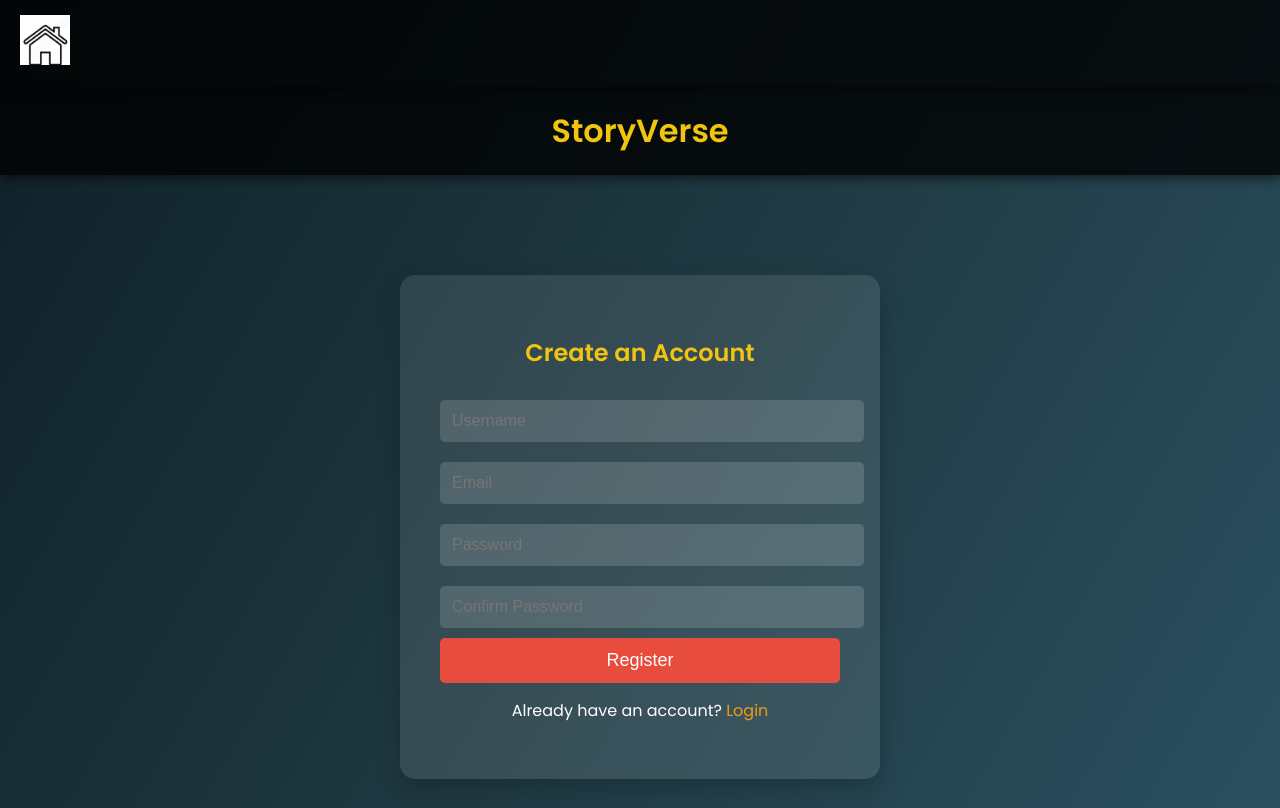
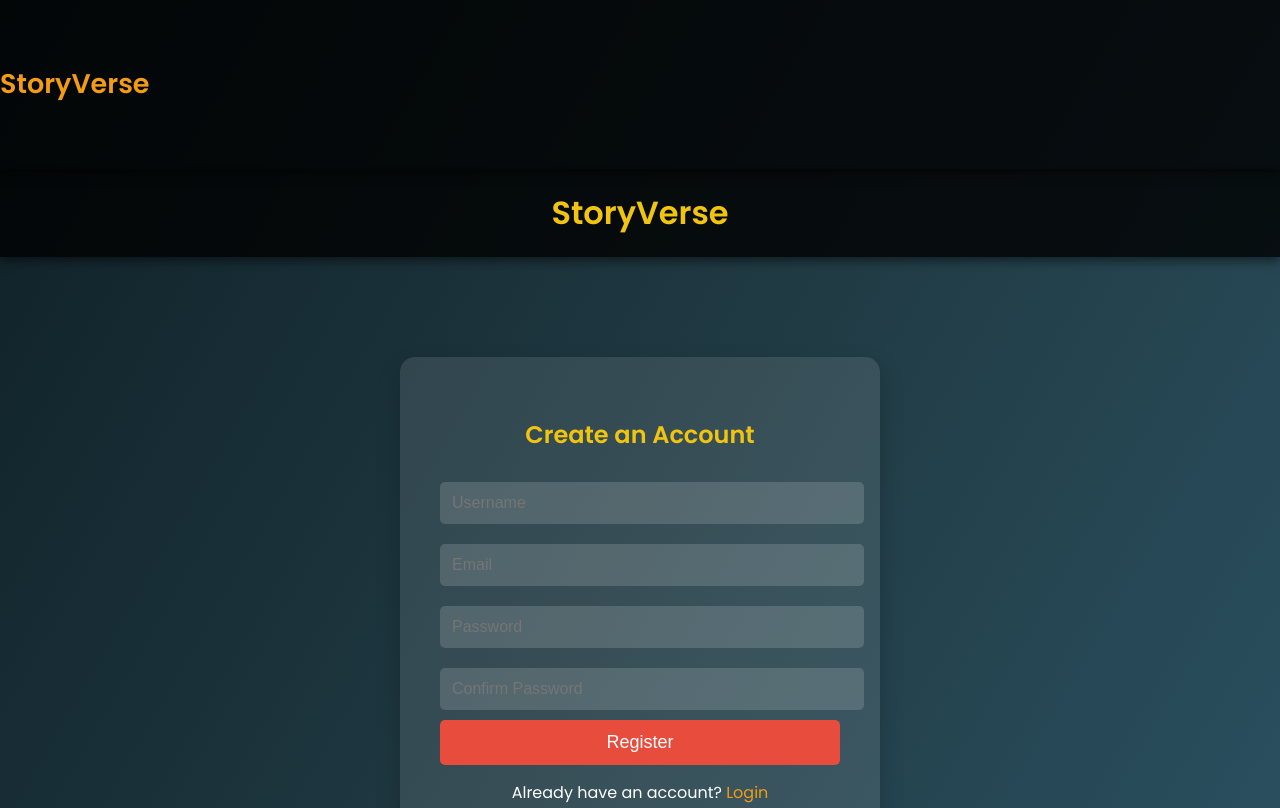
Before and after one commit to rohan-xtha/story, a plain HTML site: page register.html in a window 1280 px wide. Shown: the top 808 px of the page. Drawn offline with Linux system fonts and the light colour scheme.

Commit message:
Update register.html
Signed-off-by: rohan-xtha <rohan15december2005shrestha@gmail.com>

```diff
--- a/register.html
+++ b/register.html
@@ -141,7 +141,7 @@
 </head>
     <nav style="text-align: left;">
 
-       <a href="index.html"><img src="Screenshot 2025-05-27 095215.png" alt=""width="50" height="50"></a>
+       <a href="index.html"> <h1>StoryVerse</h1></a>
 
 
 
```
